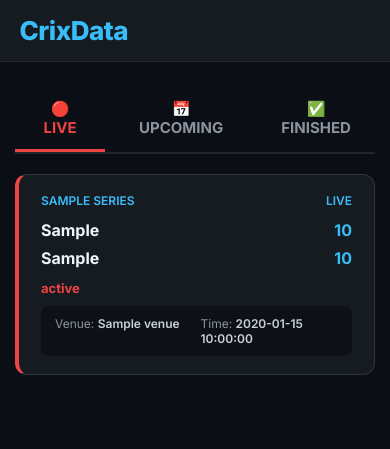
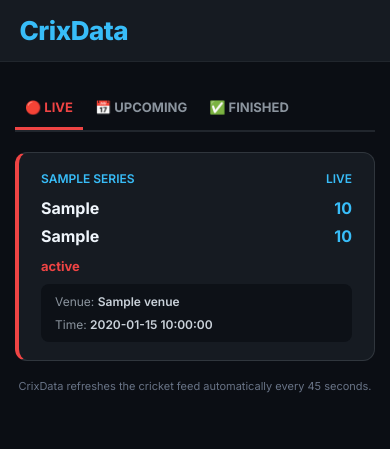
Before and after one commit to krishnahirwal16-alt/CrixData-v2, a Flask app: template templates/index.html in a window 390 px wide. Shown: the top 449 px of the page. Run offline with Flask 3, Linux system fonts and the light colour scheme; the template is opened without the code that fills it: most values are stand-ins (such as "Sample title", 1, 10 or a date in 2020).

Commit message:
Update index.html

```diff
--- a/templates/index.html
+++ b/templates/index.html
@@ -4,37 +4,185 @@
     <meta charset="UTF-8">
     <meta name="viewport" content="width=device-width, initial-scale=1.0">
     <title>CrixData</title>
-    <link href="https://fonts.googleapis.com/css2?family=Inter:wght@400;500;600;700;800&display=swap" rel="stylesheet">
+
+    <link
+        href="https://fonts.googleapis.com/css2?family=Inter:wght@400;500;600;700;800&display=swap"
+        rel="stylesheet"
+    >
+
     <style>
-        * { box-sizing: border-box; margin: 0; padding: 0; font-family: 'Inter', sans-serif; }
-        body { background: #0b0e14; color: #e2e8f0; padding-bottom: 50px; }
+        * {
+            box-sizing: border-box;
+            margin: 0;
+            padding: 0;
+            font-family: 'Inter', sans-serif;
+        }
 
-        .navbar { background: #161b22; border-bottom: 1px solid #21262d; padding: 15px 5%; display: flex; align-items: center; }
-        .brand { font-size: 26px; font-weight: 800; color: #38bdf8; letter-spacing: -0.5px; }
+        body {
+            background: #0b0e14;
+            color: #e2e8f0;
+            padding-bottom: 50px;
+        }
 
-        .container { max-width: 850px; margin: 25px auto; padding: 0 15px; }
+        .navbar {
+            background: #161b22;
+            border-bottom: 1px solid #21262d;
+            padding: 15px 5%;
+            display: flex;
+            align-items: center;
+        }
 
-        .tabs { display: flex; gap: 10px; border-bottom: 2px solid #21262d; margin-bottom: 20px; }
-        .tab-btn { background: none; border: none; color: #8b949e; padding: 12px 24px; font-size: 15px; font-weight: 700; cursor: pointer; border-bottom: 3px solid transparent; }
-        .tab-btn.active { color: #38bdf8; border-bottom-color: #38bdf8; }
-        .tab-btn.live-tab.active { color: #ef4444; border-bottom-color: #ef4444; }
+        .brand {
+            font-size: 26px;
+            font-weight: 800;
+            color: #38bdf8;
+            letter-spacing: -0.5px;
+        }
 
-        .section { display: none; flex-direction: column; gap: 16px; }
-        .section.active { display: flex; }
+        .container {
+            max-width: 850px;
+            margin: 25px auto;
+            padding: 0 15px;
+        }
 
-        .card { background: #161b22; border: 1px solid #30363d; border-radius: 12px; padding: 18px 22px; }
-        .card-meta { display: flex; justify-content: space-between; font-size: 12px; color: #38bdf8; font-weight: 600; margin-bottom: 10px; text-transform: uppercase; }
-        .match-teams { display: flex; flex-direction: column; gap: 8px; margin: 12px 0; }
-        .team-row { display: flex; justify-content: space-between; font-size: 16px; font-weight: 700; color: #f0f6fc; }
-        .score { color: #38bdf8; }
+        .tabs {
+            display: flex;
+            gap: 10px;
+            border-bottom: 2px solid #21262d;
+            margin-bottom: 20px;
+        }
 
-        .info-grid { display: grid; grid-template-columns: 1fr 1fr; gap: 8px; background: #0d1117; padding: 10px 14px; border-radius: 8px; font-size: 12px; color: #8b949e; margin-top: 10px; }
-        .info-item span { color: #c9d1d9; font-weight: 600; }
+        .tab-btn {
+            background: none;
+            border: none;
+            color: #8b949e;
+            padding: 12px 24px;
+            font-size: 15px;
+            font-weight: 700;
+            cursor: pointer;
+            border-bottom: 3px solid transparent;
+        }
 
-        .status-box { font-size: 13px; font-weight: 700; margin-top: 10px; }
-        .empty-msg { background: #161b22; padding: 30px; text-align: center; border-radius: 10px; color: #8b949e; border: 1px dashed #30363d; }
+        .tab-btn.active {
+            color: #38bdf8;
+            border-bottom-color: #38bdf8;
+        }
+
+        .tab-btn.live-tab.active {
+            color: #ef4444;
+            border-bottom-color: #ef4444;
+        }
+
+        .section {
+            display: none;
+            flex-direction: column;
+            gap: 16px;
+        }
+
+        .section.active {
+            display: flex;
+        }
+
+        .card {
+            background: #161b22;
+            border: 1px solid #30363d;
+            border-radius: 12px;
+            padding: 18px 22px;
+        }
+
+        .card-meta {
+            display: flex;
+            justify-content: space-between;
+            font-size: 12px;
+            color: #38bdf8;
+            font-weight: 600;
+            margin-bottom: 10px;
+            text-transform: uppercase;
+            gap: 12px;
+        }
+
+        .match-teams {
+            display: flex;
+            flex-direction: column;
+            gap: 8px;
+            margin: 12px 0;
+        }
+
+        .team-row {
+            display: flex;
+            justify-content: space-between;
+            gap: 18px;
+            font-size: 16px;
+            font-weight: 700;
+            color: #f0f6fc;
+        }
+
+        .team-name {
+            min-width: 0;
+            overflow-wrap: anywhere;
+        }
+
+        .score {
+            color: #38bdf8;
+            text-align: right;
+        }
+
+        .status-box {
+            font-size: 13px;
+            font-weight: 700;
+            margin-top: 10px;
+        }
+
+        .info-grid {
+            display: grid;
+            grid-template-columns: 1fr 1fr;
+            gap: 8px;
+            background: #0d1117;
+            padding: 10px 14px;
+            border-radius: 8px;
+            font-size: 12px;
+            color: #8b949e;
+            margin-top: 10px;
+        }
+
+        .info-item span {
+            color: #c9d1d9;
+            font-weight: 600;
+        }
+
+        .empty-msg {
+            background: #161b22;
+            padding: 30px;
+            text-align: center;
+            border-radius: 10px;
+            color: #8b949e;
+            border: 1px dashed #30363d;
+        }
+
+        .refresh-note {
+            text-align: center;
+            color: #687386;
+            font-size: 11px;
+            margin-top: 18px;
+        }
+
+        @media (max-width: 600px) {
+            .tabs {
+                gap: 2px;
+            }
+
+            .tab-btn {
+                padding: 12px 10px;
+                font-size: 13px;
+            }
+
+            .info-grid {
+                grid-template-columns: 1fr;
+            }
+        }
     </style>
 </head>
+
 <body>
 
 <nav class="navbar">
@@ -42,29 +190,72 @@
 </nav>
 
 <div class="container">
+
     <div class="tabs">
-            <button class="tab-btn live-tab active" onclick="switchTab('live')">🔴 LIVE</button>
-            <button class="tab-btn" onclick="switchTab('upcoming')">📅 UPCOMING</button>
-            <button class="tab-btn" onclick="switchTab('finished')">✅ FINISHED</button>
+        <button
+            class="tab-btn live-tab active"
+            data-tab="live"
+            onclick="switchTab('live')"
+        >
+            🔴 LIVE
+        </button>
+
+        <button
+            class="tab-btn"
+            data-tab="upcoming"
+            onclick="switchTab('upcoming')"
+        >
+            📅 UPCOMING
+        </button>
+
+        <button
+            class="tab-btn"
+            data-tab="finished"
+            onclick="switchTab('finished')"
+        >
+            ✅ FINISHED
+        </button>
     </div>
 
     <!-- LIVE -->
     <div id="live" class="section active">
         {% for m in matches.live %}
         <div class="card" style="border-left: 4px solid #ef4444;">
-                <div class="card-meta"><span>{{ m.series }}</span><span>LIVE</span></div>
+            <div class="card-meta">
+                <span>{{ m.series }}</span>
+                <span>LIVE</span>
+            </div>
+
             <div class="match-teams">
-                    <div class="team-row"><span>{{ m.t1 }}</span><span class="score">{{ m.t1_score }}</span></div>
-                    <div class="team-row"><span>{{ m.t2 }}</span><span class="score">{{ m.t2_score }}</span></div>
+                <div class="team-row">
+                    <span class="team-name">{{ m.t1 }}</span>
+                    <span class="score">{{ m.t1_score }}</span>
                 </div>
-                <div class="status-box" style="color: #ef4444;">{{ m.status }}</div>
+
+                <div class="team-row">
+                    <span class="team-name">{{ m.t2 }}</span>
+                    <span class="score">{{ m.t2_score }}</span>
+                </div>
+            </div>
+
+            <div class="status-box" style="color: #ef4444;">
+                {{ m.status }}
+            </div>
+
             <div class="info-grid">
-                    <div class="info-item">Venue: <span>{{ m.venue }}</span></div>
-                    <div class="info-item">Time: <span>{{ m.ist_time }}</span></div>
+                <div class="info-item">
+                    Venue: <span>{{ m.venue }}</span>
+                </div>
+
+                <div class="info-item">
+                    Time: <span>{{ m.ist_time }}</span>
+                </div>
             </div>
         </div>
         {% else %}
-            <div class="empty-msg">No live matches in progress right now.</div>
+        <div class="empty-msg">
+            No live matches in progress right now.
+        </div>
         {% endfor %}
     </div>
 
@@ -72,20 +263,43 @@
     <div id="upcoming" class="section">
         {% for m in matches.upcoming %}
         <div class="card" style="border-left: 4px solid #38bdf8;">
-                <div class="card-meta"><span>{{ m.series }}</span><span>UPCOMING</span></div>
+            <div class="card-meta">
+                <span>{{ m.series }}</span>
+                <span>UPCOMING</span>
+            </div>
+
             <div class="match-teams">
-                    <div class="team-row"><span>{{ m.t1 }}</span></div>
-                    <div class="team-row"><span>{{ m.t2 }}</span></div>
+                <div class="team-row">
+                    <span class="team-name">{{ m.t1 }}</span>
                 </div>
-                <div class="status-box" style="color: #38bdf8;">{{ m.status }}</div>
+
+                <div class="team-row">
+                    <span class="team-name">{{ m.t2 }}</span>
+                </div>
+            </div>
+
+            <div class="status-box" style="color: #38bdf8;">
+                {{ m.status }}
+            </div>
+
             <div class="info-grid">
-                    <div class="info-item">Date & Day: <span>{{ m.day }}</span></div>
-                    <div class="info-item">IST Time: <span>{{ m.ist_time }}</span></div>
-                    <div class="info-item" style="grid-column: span 2;">Venue: <span>{{ m.venue }}</span></div>
+                <div class="info-item">
+                    Date & Day: <span>{{ m.day }}</span>
+                </div>
+
+                <div class="info-item">
+                    IST Time: <span>{{ m.ist_time }}</span>
+                </div>
+
+                <div class="info-item" style="grid-column: span 2;">
+                    Venue: <span>{{ m.venue }}</span>
+                </div>
             </div>
         </div>
         {% else %}
-            <div class="empty-msg">No upcoming matches scheduled.</div>
+        <div class="empty-msg">
+            No upcoming matches scheduled.
+        </div>
         {% endfor %}
     </div>
 
@@ -93,30 +307,88 @@
     <div id="finished" class="section">
         {% for m in matches.finished %}
         <div class="card" style="border-left: 4px solid #22c55e;">
-                <div class="card-meta"><span>{{ m.series }}</span><span>RESULT</span></div>
+            <div class="card-meta">
+                <span>{{ m.series }}</span>
+                <span>RESULT</span>
+            </div>
+
             <div class="match-teams">
-                    <div class="team-row"><span>{{ m.t1 }}</span><span>{{ m.t1_score }}</span></div>
-                    <div class="team-row"><span>{{ m.t2 }}</span><span>{{ m.t2_score }}</span></div>
+                <div class="team-row">
+                    <span class="team-name">{{ m.t1 }}</span>
+                    <span class="score">{{ m.t1_score }}</span>
                 </div>
-                <div class="status-box" style="color: #22c55e;">{{ m.status }}</div>
+
+                <div class="team-row">
+                    <span class="team-name">{{ m.t2 }}</span>
+                    <span class="score">{{ m.t2_score }}</span>
+                </div>
+            </div>
+
+            <div class="status-box" style="color: #22c55e;">
+                {{ m.status }}
+            </div>
+
             <div class="info-grid">
-                    <div class="info-item">Date: <span>{{ m.day }}</span></div>
-                    <div class="info-item">Venue: <span>{{ m.venue }}</span></div>
+                <div class="info-item">
+                    Date: <span>{{ m.day }}</span>
+                </div>
+
+                <div class="info-item">
+                    Venue: <span>{{ m.venue }}</span>
+                </div>
             </div>
         </div>
         {% else %}
-            <div class="empty-msg">No recently finished matches.</div>
+        <div class="empty-msg">
+            No recently finished matches.
+        </div>
         {% endfor %}
+    </div>
+
+    <div class="refresh-note">
+        CrixData refreshes the cricket feed automatically every 45 seconds.
     </div>
 </div>
 
 <script>
     function switchTab(tabName) {
-            document.querySelectorAll('.section').forEach(s => s.classList.remove('active'));
-            document.querySelectorAll('.tab-btn').forEach(b => b.classList.remove('active'));
-            document.getElementById(tabName).classList.add('active');
-            event.currentTarget.classList.add('active');
+        document.querySelectorAll('.section').forEach((section) => {
+            section.classList.remove('active');
+        });
+
+        document.querySelectorAll('.tab-btn').forEach((button) => {
+            button.classList.remove('active');
+        });
+
+        const section = document.getElementById(tabName);
+        const button = document.querySelector(`[data-tab="${tabName}"]`);
+
+        if (section) {
+            section.classList.add('active');
         }
+
+        if (button) {
+            button.classList.add('active');
+        }
+
+        sessionStorage.setItem('crixdata_active_tab', tabName);
+    }
+
+    // Restore the last selected tab after a refresh.
+    document.addEventListener('DOMContentLoaded', () => {
+        const savedTab = sessionStorage.getItem('crixdata_active_tab');
+
+        if (savedTab && document.getElementById(savedTab)) {
+            switchTab(savedTab);
+        }
+    });
+
+    // Automatic feed refresh.
+    // The selected tab is preserved with sessionStorage.
+    setTimeout(() => {
+        window.location.reload();
+    }, 45000);
 </script>
+
 </body>
 </html>
```
Lines whose indentation alone changed are shown as unchanged.
